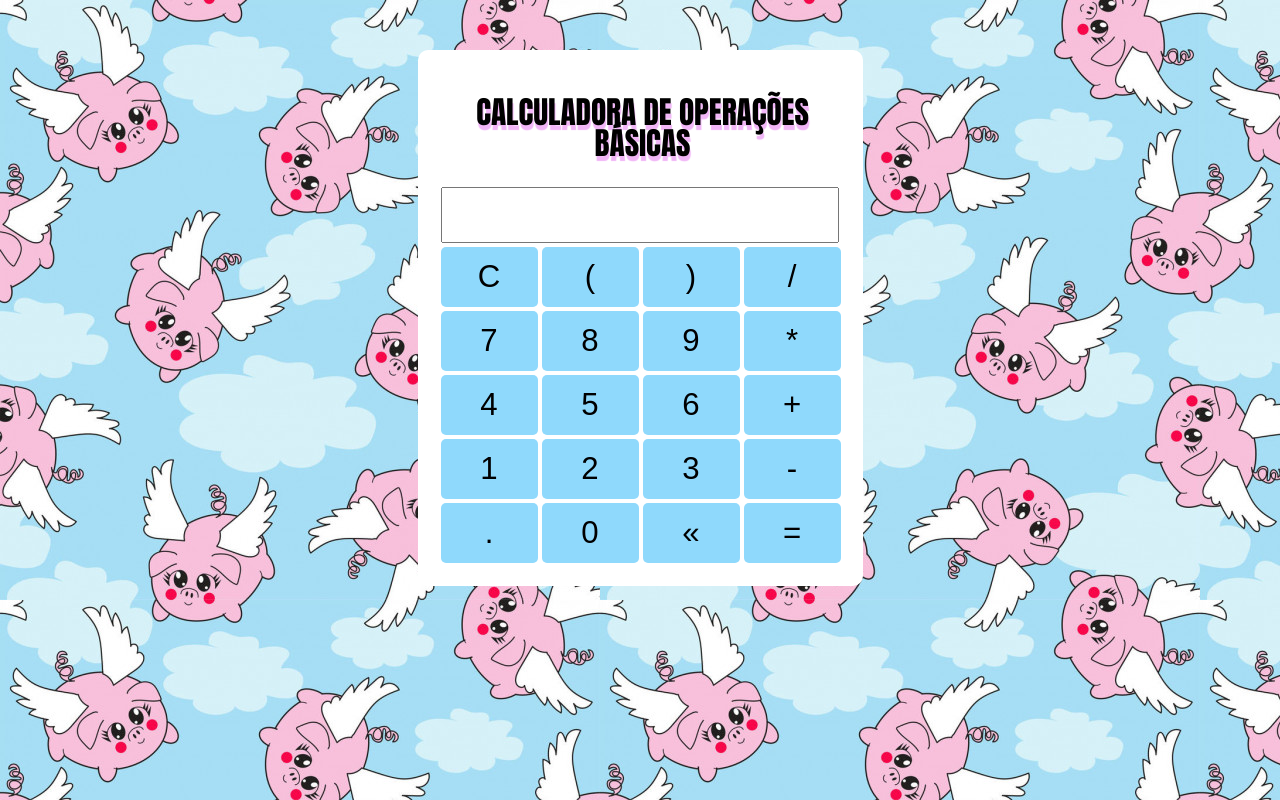
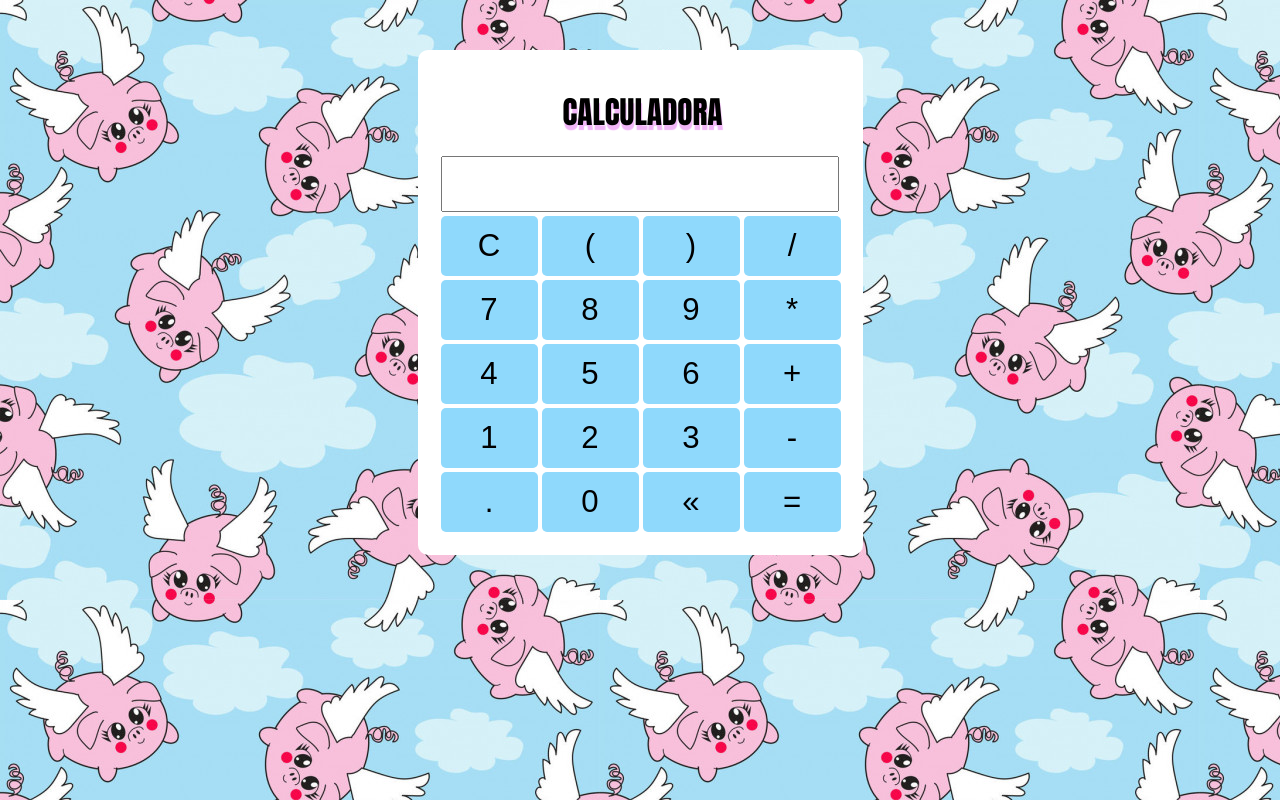
Before and after one commit to bruuthais/calc-RWD, a plain HTML site: page index.html in a window 1280 px wide. Drawn offline with Linux system fonts and the light colour scheme.

Commit message:
porquinhos voadores

```diff
--- a/index.html
+++ b/index.html
@@ -9,7 +9,7 @@
 </head>
 <body>
   <section class="container">
-    <h1>Calculadora de Operações Básicas</h1>
+    <h1>Calculadora</h1>
 
 
     <table class="calculadora">
```
